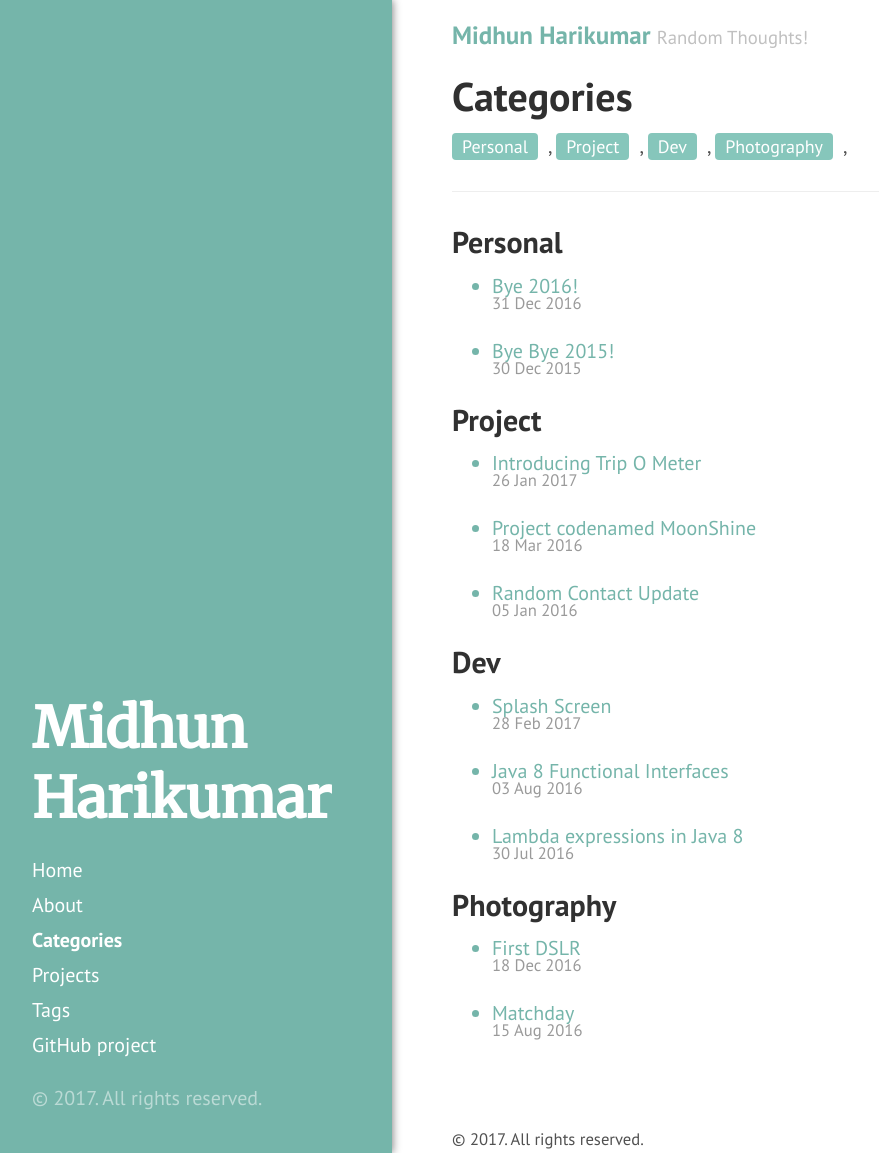
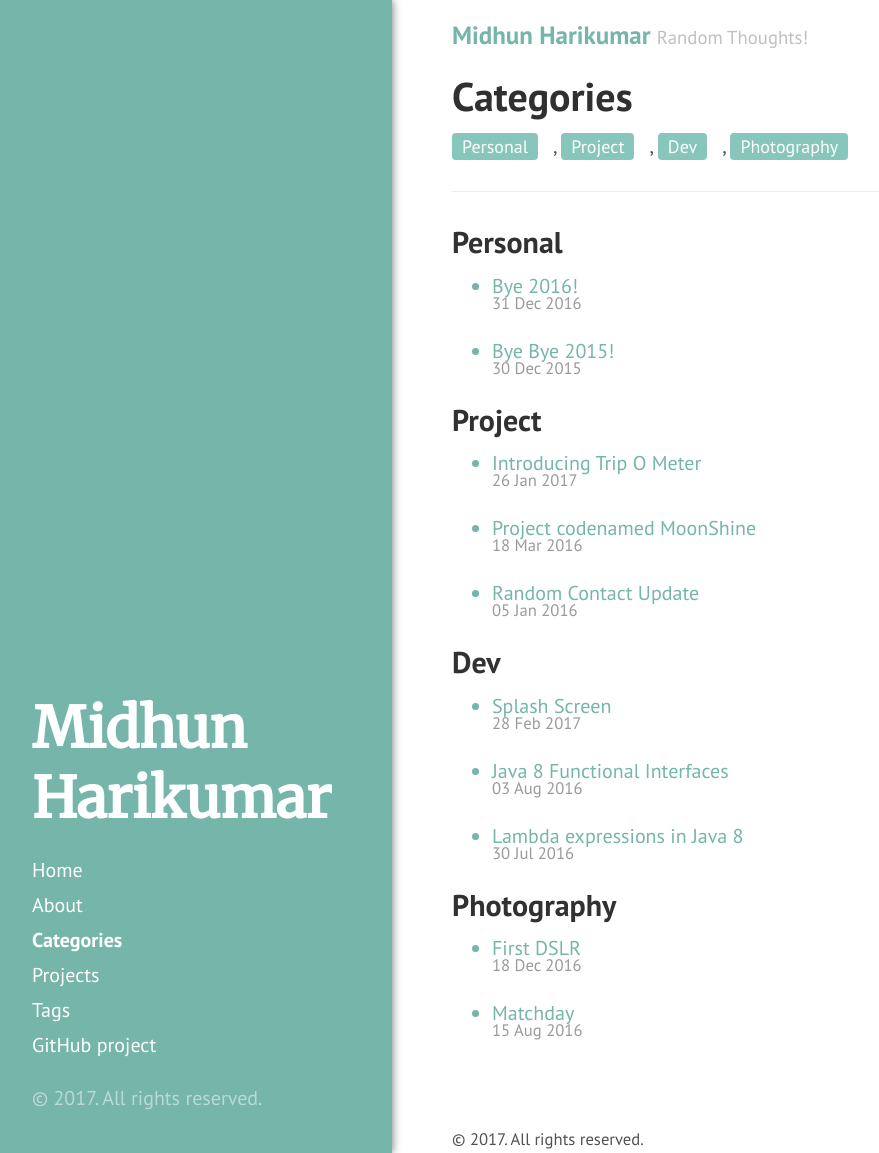
Before and after one commit to midhunhk/midhunhk.github.io, a Jekyll site: the page built from categories.html, in a window 1280 px wide and 1153 px high. Shown: the whole window, without its empty margins (8-887 px from the left). Built offline with Jekyll 4.4.1, drawn with Linux system fonts in a browser that asks for light colours.

Commit message:
Update categories.html

```diff
--- a/categories.html
+++ b/categories.html
@@ -6,7 +6,8 @@
 <div class="tags-expo">
   <div class="tags-expo-list">
     {% for tag in site.categories %}
-    <a href="#{{ tag[0] | slugify }}" class="post-tag" style="color: #ffffff;">{{ tag[0] }}</a>,
+    <a href="#{{ tag[0] | slugify }}" class="post-tag" style="color: #ffffff;">{{ tag[0] }}</a>
+      {%if forloop.index < forloop.length %} , {% endif %}
     {% endfor %}
   </div>
   <hr/>
```
